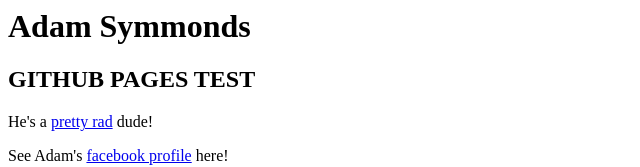
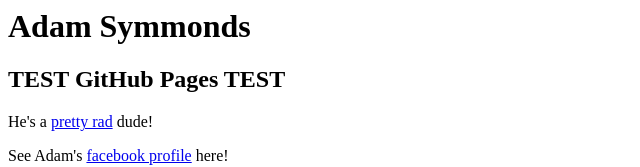
Before and after one commit to adamsymmonds/home, a plain HTML site: page index.html in a window 1280 px wide. Shown: the top 167 px of the page, without its empty margins (0-640 px from the left). Drawn offline with Linux system fonts and the light colour scheme.

Commit message:
Update index.html

```diff
--- a/index.html
+++ b/index.html
@@ -3,7 +3,7 @@
     <main>
       <h1>Adam Symmonds</h1>
       <section>
-        <h2>GITHUB PAGES TEST</h2>
+        <h2>TEST GitHub Pages TEST</h2>
         <p>He's a <a href="https://scontent-lga3-2.xx.fbcdn.net/v/t31.18172-8/19095546_10211416481425970_6431421007239386982_o.jpg?_nc_cat=105&ccb=1-7&_nc_sid=2a1932&_nc_ohc=vmyAvOX3fdEQ7kNvgH45AOW&_nc_zt=23&_nc_ht=scontent-lga3-2.xx&_nc_gid=AJz-QGIKfI2Mut635D7qd5Y&oh=00_AYCZ723hWpkkBN4NQ2WTpYCbujhxJhAxk1BHHZ6nkE10CA&oe=67565D0B">pretty rad</a> dude!</p>
         <p>See Adam's <a target="_blank" href="https://www.facebook.com/symmonds">facebook profile</a> here!</p>
         <a href="https://www.facebook.com/photo/?fbid=10227486893536229&set=a.1449062104789"><img src="https://scontent-lga3-1.xx.fbcdn.net/v/t39.30808-6/356664207_10227486893456227_4033000632141239839_n.jpg?_nc_cat=110&ccb=1-7&_nc_sid=6ee11a&_nc_ohc=xV8NUfLm6WkQ7kNvgELyoSd&_nc_zt=23&_nc_ht=scontent-lga3-1.xx&_nc_gid=AaIhhE_P3yIRz9r_H18_wNz&oh=00_AYBTWXfr-kBhJo89JoK4wDTIfa3SyZQ4takXTz8JScTwRA&oe=6734C3E7" alt="Adam with his family."></a>
```
